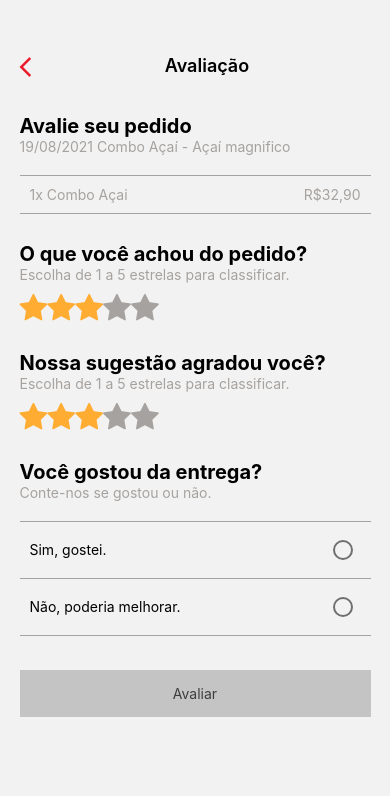
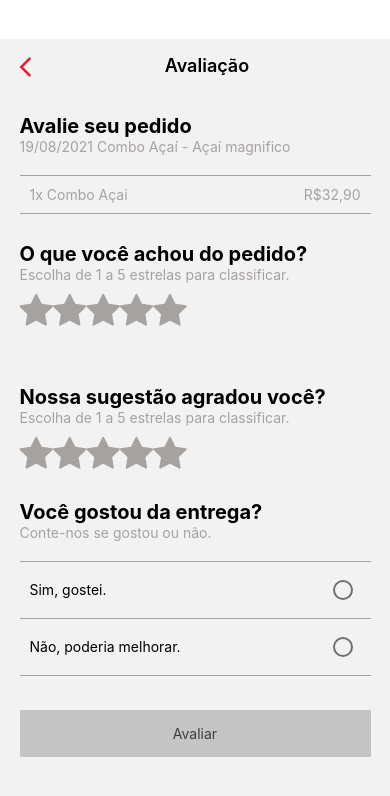
Before and after one commit to gabrieldev525/ifood-hint, a React Native app in the folder front-mobile/: screen /Rating in a window 390 px wide. Shown: the top 796 px of the page. Built offline with nearby package versions, Linux system fonts and the light colour scheme.

Commit message:
feat: finish interaction rating screen

```diff
--- /dev/null
+++ b/front-mobile/src/components/rate-comment/index.tsx
@@ -0,0 +1,35 @@
+// React
+import React from 'react'
+
+// Third party
+import { MaterialIcons } from '@expo/vector-icons'
+
+// Local
+import {
+  CharacterCountText,
+  CommentInput,
+  Container,
+  Header,
+  HeaderTitle,
+  HeaderTitleContainer
+} from './styles'
+
+export const RateComment = ({ value='', onChange }) => {
+  return (
+    <Container>
+      <Header>
+        <HeaderTitleContainer>
+          <MaterialIcons name='message' size={24} color="#3F3E3E" />
+          <HeaderTitle>Deixar comentário</HeaderTitle>
+        </HeaderTitleContainer>
+
+        <CharacterCountText>{value.length}/300</CharacterCountText>
+      </Header>
+
+      <CommentInput
+        value={value}
+        onChangeText={onChange}
+        placeholder='Conte-nos o que aconteceu' />
+    </Container>
+  )
+}
--- /dev/null
+++ b/front-mobile/src/components/rate-comment/styles.ts
@@ -0,0 +1,35 @@
+// Third party
+import styled from 'styled-components/native'
+
+
+export const Container = styled.View`
+  display: flex;
+  flex-direction: column;
+`
+export const Header = styled.View`
+  display: flex;
+  flex-direction: row;
+  justify-content: space-between;
+`
+export const HeaderTitleContainer = styled.View`
+  display: flex;
+  flex-direction: row;
+  align-items: center;
+`
+export const HeaderTitle = styled.Text`
+  color: #000000;
+  font-size: 18px;
+  font-weight: 700;
+  margin-left: 10px;
+`
+export const CharacterCountText = styled.Text`
+  color: #A6A29F;
+`
+export const CommentInput = styled.TextInput`
+  color: #000;
+  border-radius: 14px;
+  border-color: #A6A29F;
+  border-width: 1px;
+  margin-top: 10px;
+  padding: 10px;
+`
--- /dev/null
+++ b/front-mobile/src/components/rate-comment/types.ts
@@ -0,0 +1,4 @@
+export interface IRateComment {
+  value: string,
+  onChange: (event) => void
+}
--- a/front-mobile/src/components/star-rate/index.tsx
+++ b/front-mobile/src/components/star-rate/index.tsx
@@ -8,15 +8,34 @@ import { FontAwesome } from '@expo/vector-icons'
 import {
   RateStarContainer
 } from './styles'
+import { IStarRate } from './types'
 
-export const StarRate = () => {
+export const StarRate = ({ rate, onClick }: IStarRate) => {
+
+  const renderStars = () => {
+    const elements: React.ReactNode[] = []
+
+    for(let i = 1; i <= 5; i++) {
+      let color = '#A6A29F'
+      if(rate != null && i <= rate)
+        color = '#FFAC33'
+
+      elements.push(
+        <FontAwesome
+          key={i}
+          name='star'
+          size={36}
+          color={color}
+          onPress={event => onClick?.(event, i)} />
+      )
+    }
+
+    return elements
+  }
+
   return (
     <RateStarContainer>
-      <FontAwesome name="star" size={30} color="#FFAC33" />
-      <FontAwesome name="star" size={30} color="#FFAC33" />
-      <FontAwesome name="star" size={30} color="#FFAC33" />
-      <FontAwesome name="star" size={30} color="#A6A29F" />
-      <FontAwesome name="star" size={30} color="#A6A29F" />
+      {renderStars()}
     </RateStarContainer>
   )
 }
--- /dev/null
+++ b/front-mobile/src/components/star-rate/types.ts
@@ -0,0 +1,4 @@
+export interface IStarRate {
+  rate: number | null,
+  onClick?: (event, rate_number) => void
+}
--- a/front-mobile/src/containers/rating/index.tsx
+++ b/front-mobile/src/containers/rating/index.tsx
@@ -22,11 +22,17 @@ import {
 } from './styles'
 import { StarRate } from '@/components/star-rate'
 import { Tag } from '@/components/tag'
+import { RateComment } from '@/components/rate-comment'
 
 export const Rating = () => {
   // state
   const [likedDelivery, setLikedDelivery] = useState<boolean | null>(null)
   const [deliveryFeedbackOptions, setDeliveryFeedbackOptions] = useState<string[]>([])
+  const [orderRate, setOrderRate] = useState(null)
+  const [orderFeedbackOptions, setOrderFeedbackOptions] = useState<string[]>([])
+  const [sugestionFeedbackOptions, setSugestionFeedbackOptions] = useState<string[]>([])
+  const [sugestionRate, setSugestionRate] = useState(null)
+  const [deliveryComment, setDeliveryComment] = useState('')
 
   const handleClickDeliveryFeedbackOption = (event, id) => {
     const temp = [...deliveryFeedbackOptions]
@@ -37,6 +43,46 @@ export const Rating = () => {
       temp.push(id)
 
     setDeliveryFeedbackOptions(temp)
+  }
+
+  const handleChangeOrderRate = (event, rate) => {
+    setOrderRate(rate)
+  }
+
+  const handleClickOrderFeedbackOption = (event, id) => {
+    const temp = [...orderFeedbackOptions]
+    const idx = temp.indexOf(id)
+    if(idx != -1) {
+      temp.splice(idx, 1)
+    } else
+      temp.push(id)
+
+    setOrderFeedbackOptions(temp)
+  }
+
+  const handleChangeSugestionRate = (event, rate) => {
+    setSugestionRate(rate)
+  }
+
+  const handleClickSugestionFeedbackOption = (event, id) => {
+    const temp = [...sugestionFeedbackOptions]
+    const idx = temp.indexOf(id)
+    if(idx != -1) {
+      temp.splice(idx, 1)
+    } else
+      temp.push(id)
+
+    setSugestionFeedbackOptions(temp)
+  }
+
+  const isSubmitButtonDisabled = () => {
+    if(orderRate == null || (orderRate < 3 && !deliveryComment))
+      return true
+
+    if(likedDelivery == null || (likedDelivery == false && deliveryFeedbackOptions.length == 0))
+      return true
+
+    return false
   }
 
   return (
@@ -61,14 +107,101 @@ export const Rating = () => {
           <Title>O que você achou do pedido?</Title>
           <Subtitle>Escolha de 1 a 5 estrelas para classificar.</Subtitle>
 
-          <StarRate />
+          <StarRate rate={orderRate} onClick={handleChangeOrderRate} />
+
+          {
+            (orderRate && orderRate >= 5) ? (
+              <RowGroup>
+                <Subtitle>Do que você gostou?</Subtitle>
+
+                <TagContainer>
+                  <Tag
+                    text='Sabor'
+                    id='flavor'
+                    onClick={handleClickOrderFeedbackOption}
+                    isSelected={orderFeedbackOptions.indexOf('flavor') != -1} />
+                  <Tag
+                    text='Bem temperada'
+                    id='well_seasoned'
+                    onClick={handleClickOrderFeedbackOption}
+                    isSelected={orderFeedbackOptions.indexOf('well_seasoned') != -1} />
+                </TagContainer>
+              </RowGroup>
+            ) : orderRate != null && (
+              <RowGroup>
+                <Subtitle>O que pode melhorar?</Subtitle>
+
+                <TagContainer>
+                  <Tag
+                    text='Sabor'
+                    id='flavor'
+                    onClick={handleClickOrderFeedbackOption}
+                    isSelected={orderFeedbackOptions.indexOf('flavor') != -1} />
+                  <Tag
+                    text='Tempero'
+                    id='seasoning'
+                    onClick={handleClickOrderFeedbackOption}
+                    isSelected={orderFeedbackOptions.indexOf('seasoning') != -1} />
+                </TagContainer>
+              </RowGroup>
+            )
+          }
+
+        </RowGroup>
+        {
+          orderRate != null && (
+            <RateComment
+              value={deliveryComment}
+              onChange={text => setDeliveryComment(text)} />
+          )
+        }
+
+        <RowGroup>
+
         </RowGroup>
 
         <RowGroup>
           <Title>Nossa sugestão agradou você?</Title>
           <Subtitle>Escolha de 1 a 5 estrelas para classificar.</Subtitle>
 
-          <StarRate />
+          <StarRate rate={sugestionRate} onClick={handleChangeSugestionRate} />
+          {
+            (sugestionRate && sugestionRate >= 5) ? (
+              <RowGroup>
+                <Subtitle>Do que você gostou?</Subtitle>
+
+                <TagContainer>
+                  <Tag
+                    text='Sabor'
+                    id='flavor'
+                    onClick={handleClickSugestionFeedbackOption}
+                    isSelected={sugestionFeedbackOptions.indexOf('flavor') != -1} />
+                  <Tag
+                    text='Bem temperada'
+                    id='well_seasoned'
+                    onClick={handleClickSugestionFeedbackOption}
+                    isSelected={sugestionFeedbackOptions.indexOf('well_seasoned') != -1} />
+                </TagContainer>
+              </RowGroup>
+            ) : sugestionRate != null && (
+              <RowGroup>
+                <Subtitle>O que pode melhorar?</Subtitle>
+
+                <TagContainer>
+                  <Tag
+                    text='Sabor'
+                    id='flavor'
+                    onClick={handleClickSugestionFeedbackOption}
+                    isSelected={sugestionFeedbackOptions.indexOf('flavor') != -1} />
+                  <Tag
+                    text='Tempero'
+                    id='seasoning'
+                    onClick={handleClickSugestionFeedbackOption}
+                    isSelected={sugestionFeedbackOptions.indexOf('seasoning') != -1} />
+                </TagContainer>
+              </RowGroup>
+            )
+          }
         </RowGroup>
 
         <RowGroup>
@@ -151,8 +284,8 @@ export const Rating = () => {
           }
         </RowGroup>
 
-        <SubmitButton disabled={true}>
-          <SubmitButtonText disabled={true}>Avaliar</SubmitButtonText>
+        <SubmitButton disabled={isSubmitButtonDisabled()}>
+          <SubmitButtonText disabled={isSubmitButtonDisabled()}>Avaliar</SubmitButtonText>
         </SubmitButton>
       </Container>
     </ScrollView>
--- a/front-mobile/src/containers/rating/styles.ts
+++ b/front-mobile/src/containers/rating/styles.ts
@@ -6,6 +6,8 @@ export const Container = styled.SafeAreaView`
   display: flex;
   flex-direction: column;
   padding: 5%;
+  flex: 1;
+  background: #fff;
 `
 export const Header = styled.View`
   display: flex;
```
